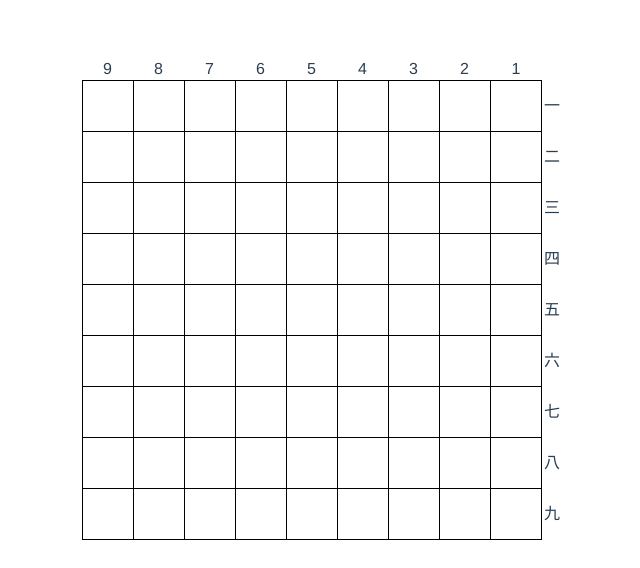
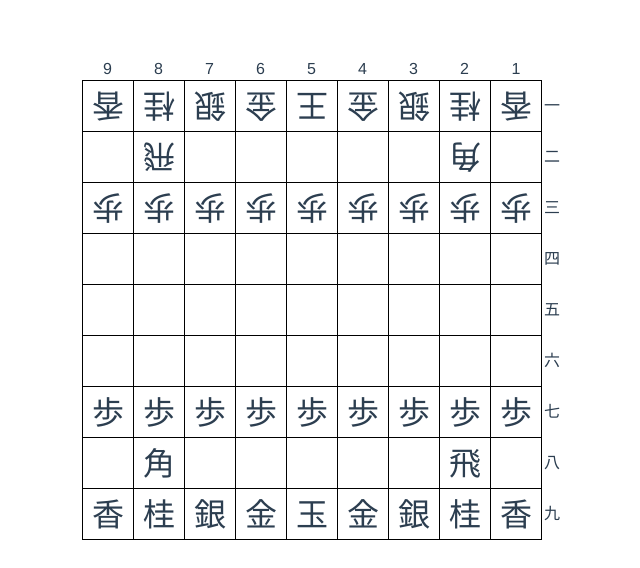
Before and after one commit to nek0meshi/shogi-board, a Vue app in the folder frontend/: page / in a window 1280 px wide. Shown: the top 568 px of the page, without its empty margins (318-958 px from the left). Built offline with nearby package versions, Linux system fonts and the light colour scheme.

Commit message:
- 駒を並べる機能を追加

```diff
--- a/frontend/src/App.vue
+++ b/frontend/src/App.vue
@@ -1,14 +1,14 @@
 <template>
-  <Board />
+  <Game />
 </template>
 
 <script>
-import Board from './components/Board.vue'
+import Game from './components/Game.vue'
 
 export default {
   name: 'App',
   components: {
-    Board
-  }
+    Game,
+  },
 }
 </script>
--- a/frontend/src/components/Board.vue
+++ b/frontend/src/components/Board.vue
@@ -11,18 +11,43 @@
         <div v-for="r in rows" :key="r" class="box">
         </div>
       </div>
+      <div
+        v-for="p in pieces"
+        class="piece"
+        :style="pieceStyle(p)"
+        :key="p.id"
+      >
+        {{ p.name }}
+      </div>
     </div>
   </div>
 </template>
 
 <script>
 export default {
+  props: {
+    pieces: {
+      type: Array,
+      default: () => [],
+    },
+  },
+
   data () {
     return {
       columns: [1, 2, 3, 4, 5, 6, 7, 8, 9],
       rows: ['一', '二', '三', '四', '五', '六', '七', '八', '九'],
     }
-  }
+  },
+
+  methods: {
+    pieceStyle(piece) {
+      return {
+        right: (21 + 51 * (piece.column - 1)) + 'px',
+        top: (21 + 51 * (piece.row - 1)) + 'px',
+        transform: 'rotate(' + (piece.isFirst ? 0 : 180) + 'deg)',
+      }
+    },
+  },
 }
 </script>
 
@@ -37,6 +62,7 @@ $board-border-width: 1px;
 .board {
   display: flex;
   flex-direction: row-reverse;
+  position: relative;
 }
 .column:nth-child(2) .box {
   border-right: $board-border-width solid black;
@@ -61,4 +87,10 @@ $board-border-width: 1px;
   height: calc(#{$board-size} + #{$board-border-width});
   line-height: calc(#{$board-size} + #{$board-border-width});
 }
+.piece {
+  position: absolute;
+  width: 50px;
+  height: 50px;
+  font-size: 32px;
+}
 </style>
--- /dev/null
+++ b/frontend/src/components/Game.vue
@@ -0,0 +1,56 @@
+<template>
+  <Board
+    :pieces="pieces"
+  />
+</template>
+
+<script>
+import Board from './Board.vue';
+import { Piece } from '../src/pieces';
+
+/**
+ * @param name 駒の名前
+ * @param positions 先手の駒配置の配列 [[column, row], [column, row], ...]
+ * @return 先手後手両方分のPieceのconstructorの引数
+ */
+const splitFirstAndSecond = (name, positions) => positions
+  .flatMap((position) => ([
+    // 先手
+    [true, position[0], position[1]],
+    // 後手
+    [false, 10 - position[0], 10 - position[1]],
+  ]))
+  .map((position) => [name, ...position])
+
+export default {
+  components: {
+    Board,
+  },
+
+  data() {
+    return {
+      pieces: [],
+    }
+  },
+
+  created() {
+    this.initPieces()
+  },
+
+  methods: {
+    initPieces() {
+      this.pieces = [
+        ...splitFirstAndSecond('king', [[5, 9]]),
+        ...splitFirstAndSecond('rook', [[2, 8]]),
+        ...splitFirstAndSecond('bishop', [[8, 8]]),
+        ...splitFirstAndSecond('gold', [[4, 9], [6, 9]]),
+        ...splitFirstAndSecond('silver', [[3, 9], [7, 9]]),
+        ...splitFirstAndSecond('knight', [[2, 9], [8, 9]]),
+        ...splitFirstAndSecond('lance', [[1, 9], [9, 9]]),
+        ...splitFirstAndSecond('pawn', [[1, 7], [2, 7], [3, 7], [4, 7], [5, 7], [6, 7], [7, 7], [8, 7], [9, 7]]),
+      ]
+        .map((params) => new Piece(...params))
+    },
+  },
+}
+</script>
--- /dev/null
+++ b/frontend/src/src/pieces.ts
@@ -0,0 +1,45 @@
+export type PieceType =
+  'king' // 王将・玉将
+  | 'rook' // 飛車
+  | 'bishop' // 角行
+  | 'gold' // 金将
+  | 'silver' // 銀将
+  | 'knight' // 桂馬
+  | 'lance' // 香車
+  | 'pawn'; // 歩兵
+
+let autoIncrementId = 1;
+
+export class Piece {
+  id: number;
+  type: PieceType; // 駒の種類
+  isFirst: boolean; // true: 先手, false: 後手
+  isPromoted: boolean; // true: 成り
+  column: number; // 列
+  row: number; // 行
+
+  constructor(type: PieceType, isFirst: boolean, column: number, row: number) {
+    this.type = type;
+    this.isFirst = isFirst;
+    this.isPromoted = false;
+    this.column = column;
+    this.row = row;
+    this.id = autoIncrementId;
+    autoIncrementId += 1;
+  }
+
+  get name(): string {
+    if (this.type === 'king') {
+      return this.isFirst ? '玉' : '王';
+    }
+    return {
+      'rook': '飛',
+      'bishop': '角',
+      'gold': '金',
+      'silver': '銀',
+      'knight': '桂',
+      'lance': '香',
+      'pawn': '歩',
+    }[this.type];
+  };
+}
```
